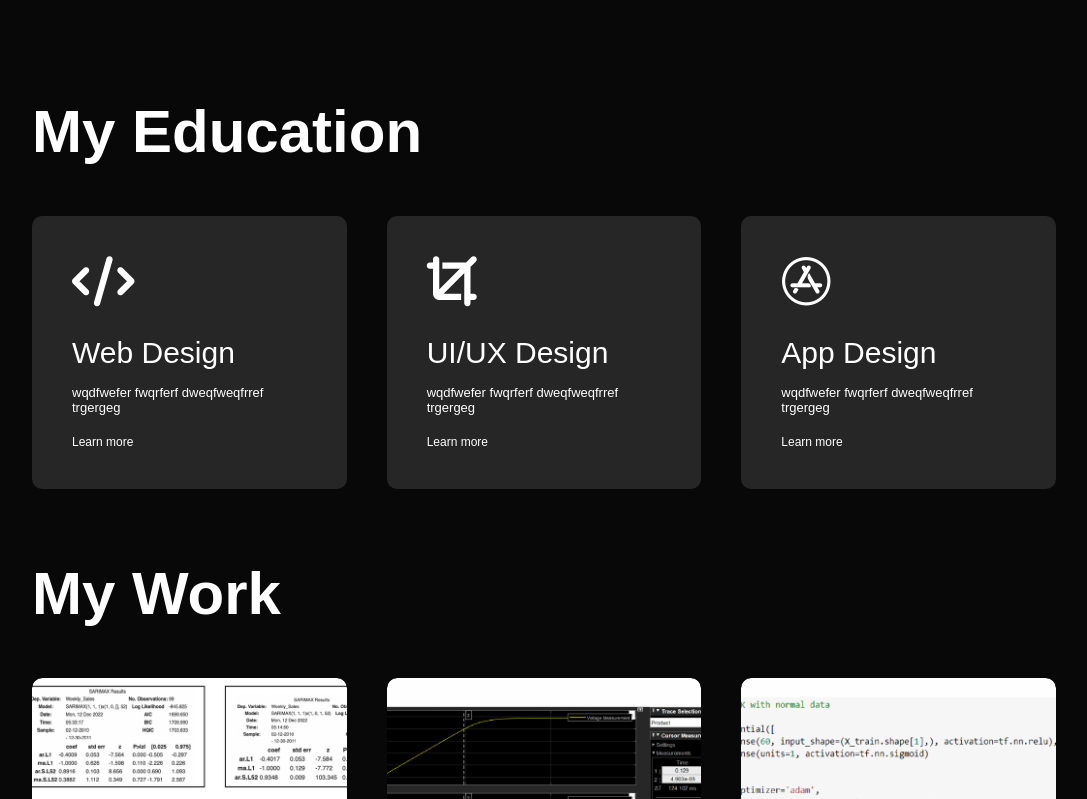
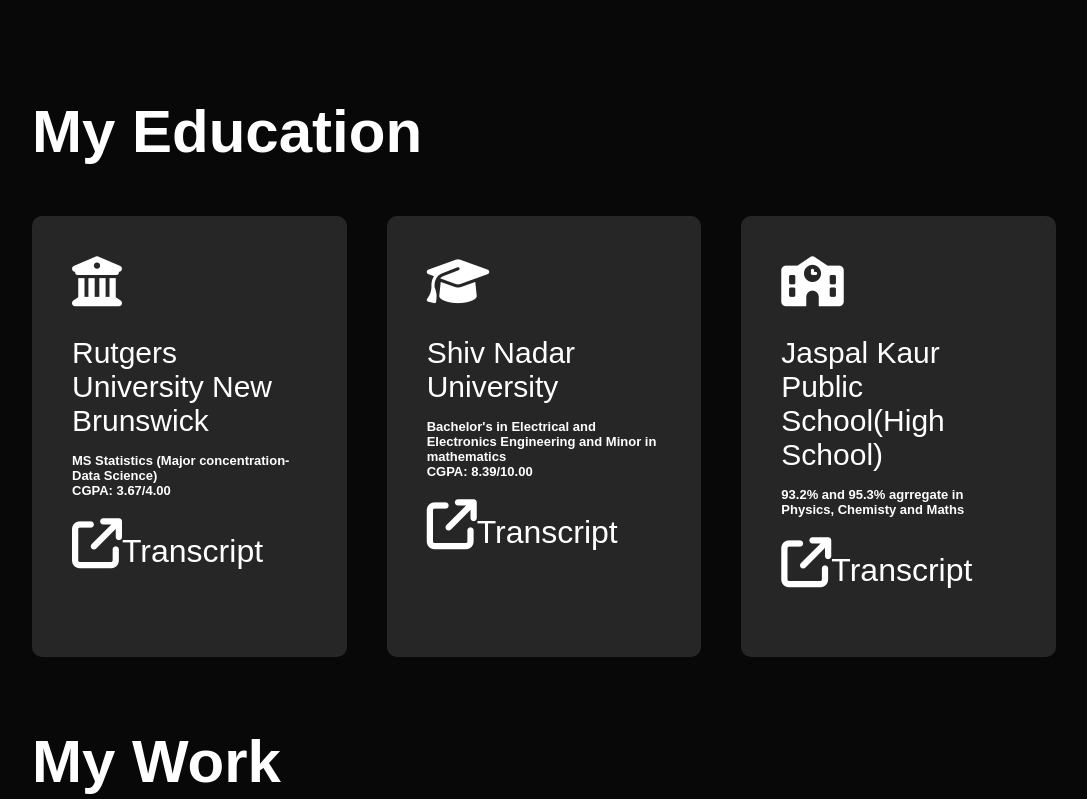
Before and after one commit to Anirudh1308/Personal_Portfolio, a plain HTML site: page index.html in a window 1280 px wide. Shown: the part 1317-2116 px from the top of the page, without its empty margins (96-1183 px from the left). Drawn offline with Linux system fonts and the light colour scheme.

Commit message:
Final version

```diff
--- a/index.html
+++ b/index.html
@@ -4,7 +4,7 @@
     <meta charset="utf-8">
     <meta http-equiv="X-UA-Compatible" content="IE=edge">
     <meta name="viewport" content="width=device-width, initial-scale=1.0">
-    <title>Personal Portfolio Website</title>
+    <title>Anirudh's Portfolio Website</title>
     <link rel="stylesheet" href="style.css">
     <script src="https://kit.fontawesome.com/ba9e0374ae.js" crossorigin="anonymous"></script>
 </head>
@@ -12,11 +12,11 @@
     <div id="header">
         <div class="container">
             <nav>
-                <img src="Images/Ani_logo-removebg-preview.png" class="logo">
+                <img src="Images/Anirudh_logo.png" class="logo">
                 <ul id="sidemenu">
                     <li><a href="#header">Home</a></li>
                     <li><a href="#about">About</a></li>
-                    <li><a href="#services">Education</a></li>
+                    <li><a href="#education">Education</a></li>
                     <li><a href="#portfolio">Projects</a></li>
                     <li><a href="#contact">Contact</a></li>
                     <i class="fa-solid fa-square-xmark" onclick="closemenu()"></i>
@@ -76,29 +76,31 @@
         </div>
     </div>
 
-    <!-----------------services---------------->
+    <!-----------------Education---------------->
 
-    <div id="services">
+    <div id="education">
         <div class="container">
             <h1 class="sub-title">My Education</h1>
-            <div class="services-list">
+            <div class="education-list">
                 <div>
-                    <i class="fa-solid fa-code"></i>
-                    <h2>Web Design</h2>
-                    <p>wqdfwefer fwqrferf dweqfweqfrref trgergeg</p>
-                    <a href="#">Learn more</a>
+                    <i class="fa-solid fa-building-columns"></i>
+                    <h2>Rutgers University New Brunswick</h2>
+                    <p><b>MS Statistics (Major concentration- Data Science)
+                        <br> CGPA: 3.67/4.00</b></p>
+                    <a href="https://drive.google.com/file/d/16Ud_rPW-isNQJMljkPE9C95fPl6i2yak/view?usp=sharing" target="_blank"><i class="fa-solid fa-arrow-up-right-from-square"></i>Transcript</a>
                 </div>
                 <div>
-                    <i class="fa-solid fa-crop"></i>
-                    <h2>UI/UX Design</h2>
-                    <p>wqdfwefer fwqrferf dweqfweqfrref trgergeg</p>
-                    <a href="#">Learn more</a>
+                    <i class="fa-solid fa-graduation-cap"></i>
+                    <h2>Shiv Nadar University</h2>
+                    <p><b>Bachelor's in Electrical and Electronics Engineering and Minor in mathematics
+                    <br> CGPA: 8.39/10.00</b></p>
+                    <a href="https://drive.google.com/file/d/1-033_HSadnDPondlKHV3gP0mgKsxHkqV/view?usp=sharing" target="_blank"><i class="fa-solid fa-arrow-up-right-from-square"></i>Transcript</a>
                 </div>
                 <div>
-                    <i class="fa-brands fa-app-store"></i>
-                    <h2>App Design</h2>
-                    <p>wqdfwefer fwqrferf dweqfweqfrref trgergeg</p>
-                    <a href="#">Learn more</a>
+                    <i class="fa-solid fa-school"></i>
+                    <h2>Jaspal Kaur Public School(High School)</h2>
+                    <p><b>93.2% and 95.3% agrregate in Physics, Chemisty and Maths</b></p>
+                    <a href="https://drive.google.com/file/d/12rtJc3J2q-c1acVl8jQdgnMaf9DP7aP5/view?usp=sharing" target="_blank"><i class="fa-solid fa-arrow-up-right-from-square"></i>Transcript</a>
                 </div>
             </div>
         </div>
@@ -170,7 +172,7 @@
         </div>
     </div>
     <div class="copyright">
-        <p>Copyright @ Anirudh <i class="fa-solid fa-heart"></i></p>
+        <p>Copyright @ Anirudh Gaur <i class="fa-solid fa-heart"></i></p>
     </div>
 </div>
 
--- a/style.css
+++ b/style.css
@@ -35,8 +35,8 @@ nav{
 }
 
 .logo{
-    width: 170px;
-    height: 220px;
+    width: 150px;
+    height: 180px;
 }
 
 nav ul li{
@@ -155,20 +155,20 @@ nav ul li a:hover::after{
     display: block;
 }
 
-/*----------services----------*/
+/*----------Education----------*/
 
-#services{
+#education{
     paddding: 30px 0;
 }
 
-.services-list{
+.education-list{
     display: grid;
     grid-template-columns: repeat(auto-fit,minmax(250px,1fr));
     grid-gap: 40px;
     margin-top: 50px;
 }
 
-.services-list div{
+.education-list div{
     background: #262626;
     padding: 40px;
     font-size: 13px;
@@ -177,26 +177,26 @@ nav ul li a:hover::after{
     transition: background 05.s, transform 0.5s;
 }
 
-.services-list div i{
+.education-list div i{
     font-size: 50px;
     margin-bottom: 30px;
 }
 
-.services-list div h2{
+.education-list div h2{
     font-size: 30px;
     font-weight: 500;
     margin-bottom: 15px;
 }
 
-.services-list div a{
+.education-list div a{
     text-decoration: none;
     color: #fff;
-    font-size: 12px;
+    font-size: 32px;
     margin-top: 20px;
     display: inline-block;
 }
 
-.services-list div:hover{
+.education-list div:hover{
     background: #ff004f;
     transform: translateY(-10px);
 }
```
Also changed, not shown: Images/Ani_logo.png (deleted), Images/Anirudh_logo.png (added), 2 other files.
